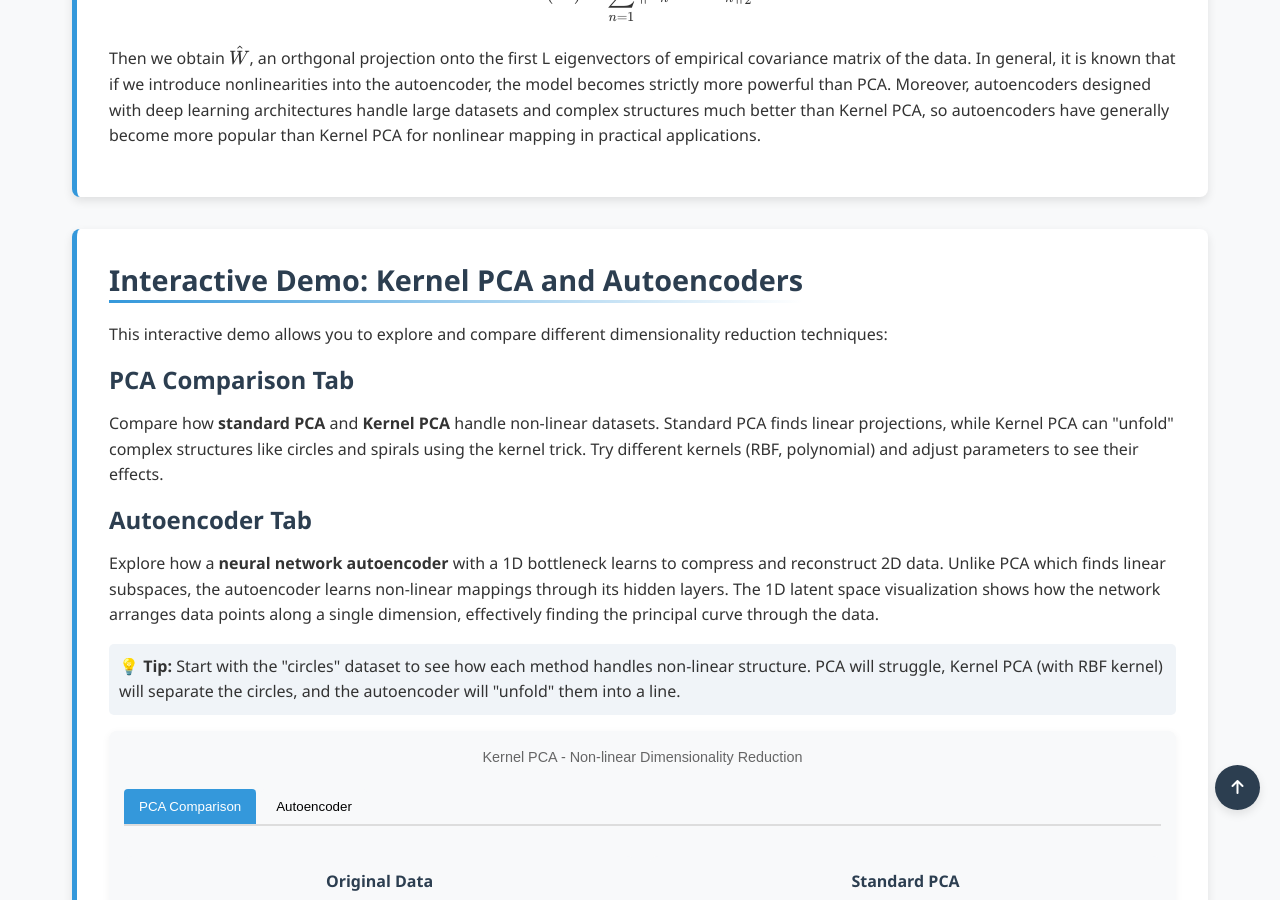
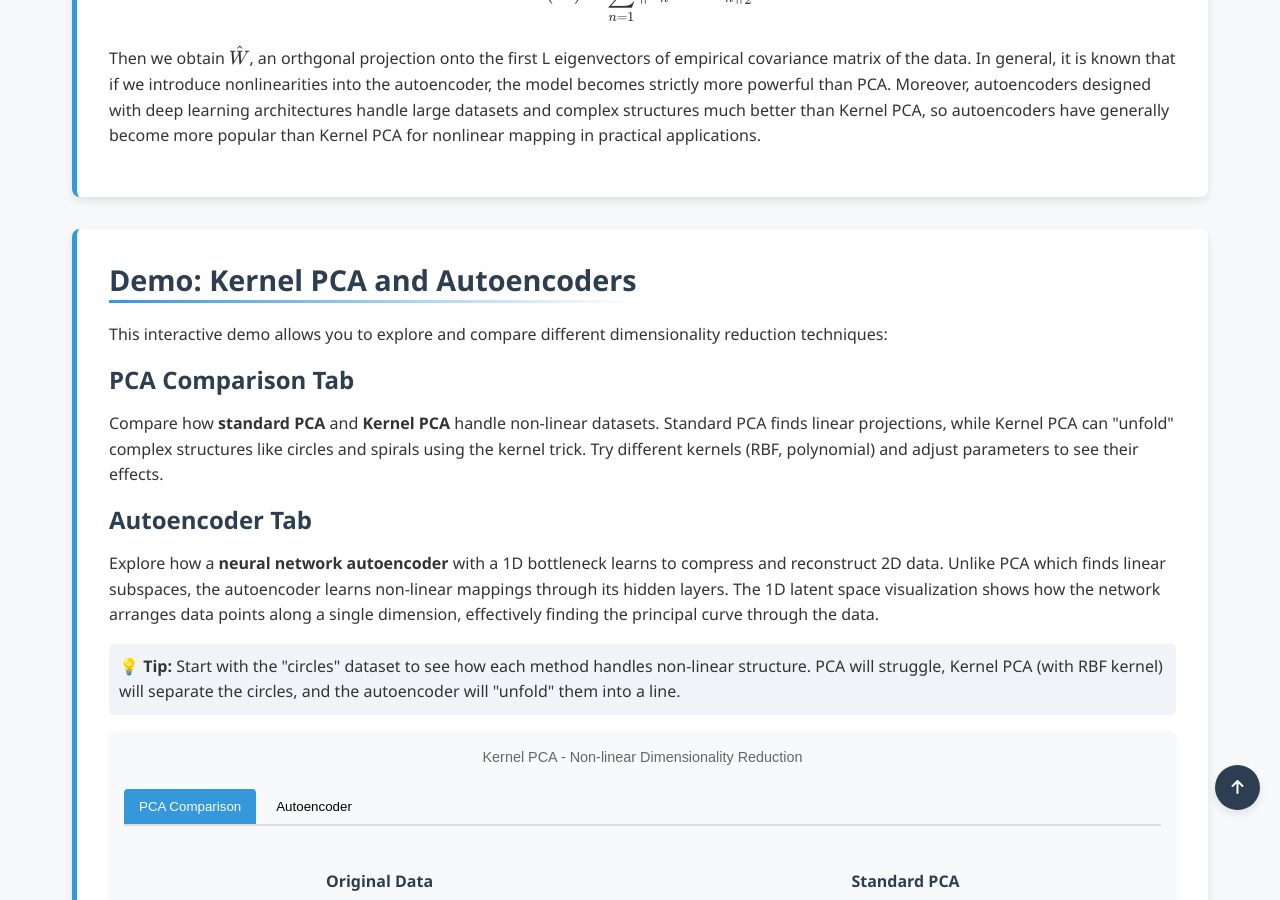
Before and after one commit to Yusukey01/yusukey01.github.io, a Jekyll site: the page built from Mathematics/Machine_learning/pca.html, in a window 1280 px wide and 900 px high, scrolled down 3495 px. Built offline with Jekyll 4.4.1, drawn with Linux system fonts in a browser that asks for light colours.

```diff
--- a/Mathematics/Machine_learning/pca.html
+++ b/Mathematics/Machine_learning/pca.html
@@ -176,7 +176,7 @@ uses_python: false
             </section>
 
             <section id="demo" class="section-content">
-                <h2>Interactive Demo: Kernel PCA and Autoencoders</h2>
+                <h2>Demo: Kernel PCA and Autoencoders</h2>
                 <p>
                     This interactive demo allows you to explore and compare different dimensionality reduction techniques:
                 </p>
```
